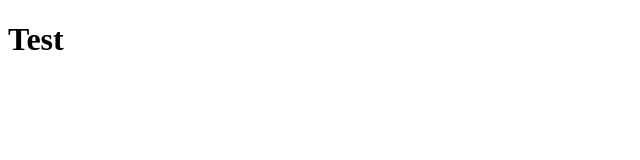
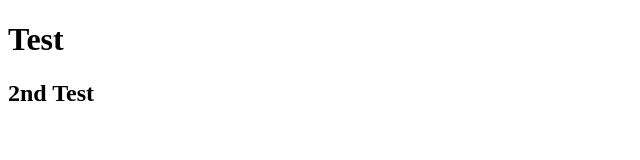
Before and after one commit to CharlesZoi/gitflow, a plain HTML site: page index.html in a window 1280 px wide. Shown: the whole page, without its empty margins (0-640 px from the left). Drawn offline with Linux system fonts and the light colour scheme.

Commit message:
Added: Test 2

```diff
--- a/index.html
+++ b/index.html
@@ -9,5 +9,7 @@
 
     <h1> Test </h1>
 
+    <h2> 2nd Test </h2>
+
 </body>
 </html>
```
